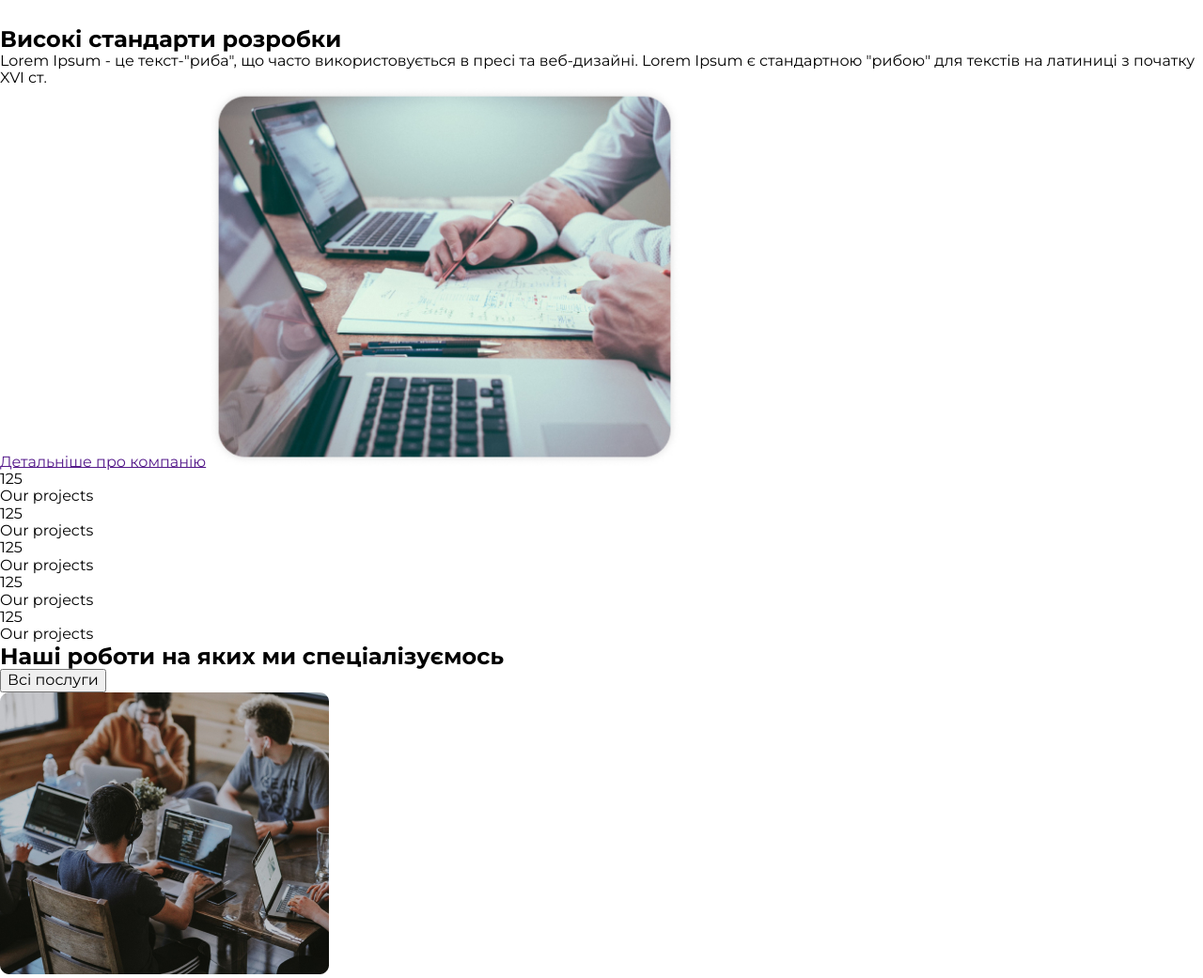
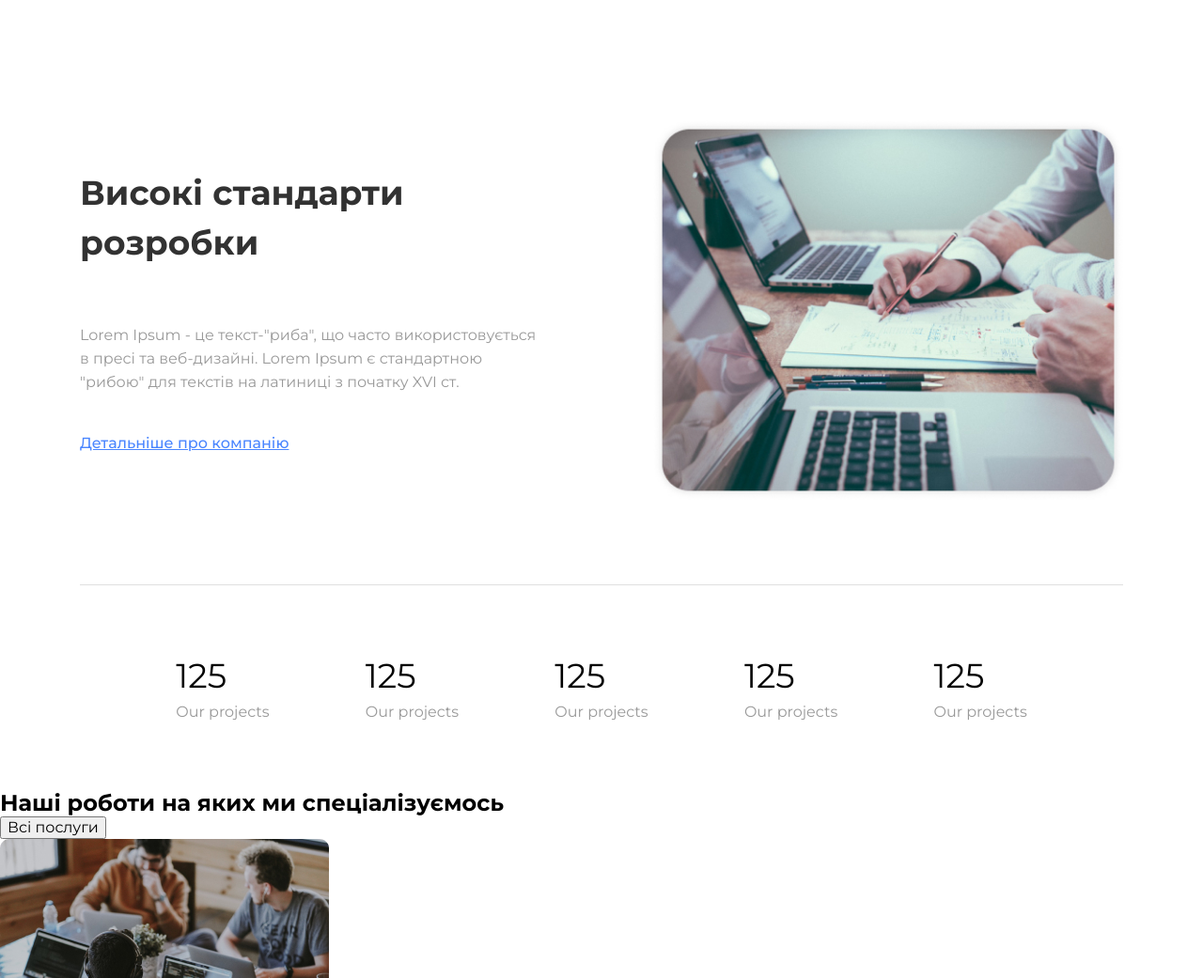
Before and after one commit to riko1212/blended-58, a plain HTML site: page index.html in a window 1280 px wide. Shown: the part 1540-2581 px from the top of the page at 94% size. Drawn offline with nearby package versions, Linux system fonts and the light colour scheme.

Commit message:
works end

```diff
--- a/css/styles.css
+++ b/css/styles.css
@@ -160,3 +160,66 @@ body {
   margin: 0 auto;
   display: block;
 }
+
+
+.works {
+  padding-top: 100px;
+  padding-bottom: 70px;
+
+}
+
+.work-top {
+  display: flex;
+  justify-content: space-between;
+  align-items: center;
+  border-bottom: 1px solid #E0E0E0;
+  padding-bottom: 90px;
+  margin-bottom: 70px;
+}
+
+.work-content {
+  max-width: 489px;
+
+}
+
+.work-title {
+  font-weight: 700;
+    font-size: 36px;
+    line-height: 1.47;
+    color: #323232;
+    margin-bottom: 60px;
+}
+
+.wokr-text {
+  font-size: 16px;
+    line-height: 1.56;
+    color: #999999;
+    margin-bottom: 42px;
+}
+
+.work-link {
+  font-weight: 500;
+    font-size: 16px;
+    line-height: 1.25;
+    color: #4985FF;
+
+}
+
+.work-list {
+  display: flex;
+  justify-content: space-evenly;
+}
+
+.work-list-item {}
+
+.work-list-count {
+  font-size: 36px;
+    line-height: 1.47;
+    color: #000000;
+}
+
+.work-list-text {
+  font-size: 16px;
+    line-height: 1.56;
+    color: #999999;
+}
--- a/index.html
+++ b/index.html
@@ -1,5 +1,6 @@
 <!DOCTYPE html>
 <html lang="uk">
+
 <head>
   <meta charset="UTF-8" />
   <meta http-equiv="X-UA-Compatible" content="IE=edge" />
@@ -7,19 +8,14 @@
   <title>Document</title>
   <link rel="preconnect" href="https://fonts.googleapis.com" />
   <link rel="preconnect" href="https://fonts.gstatic.com" crossorigin />
-    <link
-      href="https://fonts.googleapis.com/css2?family=Montserrat:wght@400;500;600;700;800&display=swap"
-      rel="stylesheet"
-    />
-    <link
-      rel="stylesheet"
-      href="https://cdnjs.cloudflare.com/ajax/libs/modern-normalize/1.1.0/modern-normalize.min.css"
+  <link href="https://fonts.googleapis.com/css2?family=Montserrat:wght@400;500;600;700;800&display=swap"
+    rel="stylesheet" />
+  <link rel="stylesheet" href="https://cdnjs.cloudflare.com/ajax/libs/modern-normalize/1.1.0/modern-normalize.min.css"
     integrity="sha512-wpPYUAdjBVSE4KJnH1VR1HeZfpl1ub8YT/NKx4PuQ5NmX2tKuGu6U/JRp5y+Y8XG2tV+wKQpNHVUX03MfMFn9Q=="
-      crossorigin="anonymous"
-      referrerpolicy="no-referrer"
-    />
+    crossorigin="anonymous" referrerpolicy="no-referrer" />
   <link rel="stylesheet" href="./css/styles.css" />
 </head>
+
 <body>
   <header class="header">
     <div class="container">
@@ -55,7 +51,7 @@
 
     <section class="mobile">
       <div class="container">
-          <h2 class="mobil-title" >Ми створюємо мобільні додатки для великих корпорацій</h2>
+        <h2 class="mobil-title">Ми створюємо мобільні додатки для великих корпорацій</h2>
         <p class="mobile-text">
           Lorem Ipsum - це текст-"риба", що часто використовується в пресі та
           веб-дизайні. Lorem Ipsum є стандартною "рибою" для текстів на латиниці
@@ -75,7 +71,8 @@
               Lorem Ipsum - це текст-"риба", часто використовує у пресі та
               веб-дизайні.
             </p>
-            </li><li class="mobile-item">
+          </li>
+          <li class="mobile-item">
             <h3 class="mobile-list-title">Створення сайтів</h3>
             <p class="mobile-list-text">
               Lorem Ipsum - це текст-"риба", часто використовує у пресі та
@@ -90,37 +87,49 @@
 
     </section>
 
-      <section>
-        <h2>Високі стандарти розробки</h2>
-        <p>
+    <section class="works">
+      <div class="container">
+        <div class="work-top">
+          <div class="work-content">
+            <h2 class="work-title">Високі стандарти розробки</h2>
+            <p class="wokr-text">
               Lorem Ipsum - це текст-"риба", що часто використовується в пресі та
               веб-дизайні. Lorem Ipsum є стандартною "рибою" для текстів на латиниці
               з початку XVI ст.
             </p>
-        <a href="">Детальніше про компанію</a>
+            <a href="" class="work-link">Детальніше про компанію</a>
+          </div>
+
           <img src="./image/rectangle2.jpg" alt="робоче місце" width="500" />
-        <ul>
-          <li>
-            <p>125</p>
-            <p>Our projects</p>
+        </div>
+
+
+
+        <ul class="work-list">
+          <li class="work-list-item">
+            <p class="work-list-count">125</p>
+            <p class="work-list-text">Our projects</p>
           </li>
-          <li>
-            <p>125</p>
-            <p>Our projects</p>
+          <li class="work-list-item">
+            <p class="work-list-count">125</p>
+            <p class="work-list-text">Our projects</p>
           </li>
-          <li>
-            <p>125</p>
-            <p>Our projects</p>
+          <li class="work-list-item">
+            <p class="work-list-count">125</p>
+            <p class="work-list-text">Our projects</p>
           </li>
-          <li>
-            <p>125</p>
-            <p>Our projects</p>
+          <li class="work-list-item">
+            <p class="work-list-count">125</p>
+            <p class="work-list-text">Our projects</p>
           </li>
-          <li>
-            <p>125</p>
-            <p>Our projects</p>
+          <li class="work-list-item">
+            <p class="work-list-count">125</p>
+            <p class="work-list-text">Our projects</p>
           </li>
         </ul>
+
+      </div>
+
     </section>
     <section>
       <h2>Наші роботи на яких ми спеціалізуємось</h2>
@@ -188,16 +197,11 @@
       <h2>Відео про нашу роботу</h2>
       <p>Просто подивіться, як ми працюємо</p>
       <button type="button">Дивитись відео</button>
-        <iframe
-          width="560"
-          height="315"
-          src="https://www.youtube.com/embed/f7_y-lvOOjQ"
-          title="YouTube video player"
-          frameborder="0"
-          allow="accelerometer; autoplay; clipboard-write; encrypted-media; gyroscope; picture-in-picture"
-          allowfullscreen
-        ></iframe>
+      <iframe width="560" height="315" src="https://www.youtube.com/embed/f7_y-lvOOjQ" title="YouTube video player"
+        frameborder="0" allow="accelerometer; autoplay; clipboard-write; encrypted-media; gyroscope; picture-in-picture"
+        allowfullscreen></iframe>
     </section>
   </main>
 </body>
+
 </html>
```
Lines whose indentation alone changed are shown as unchanged.
